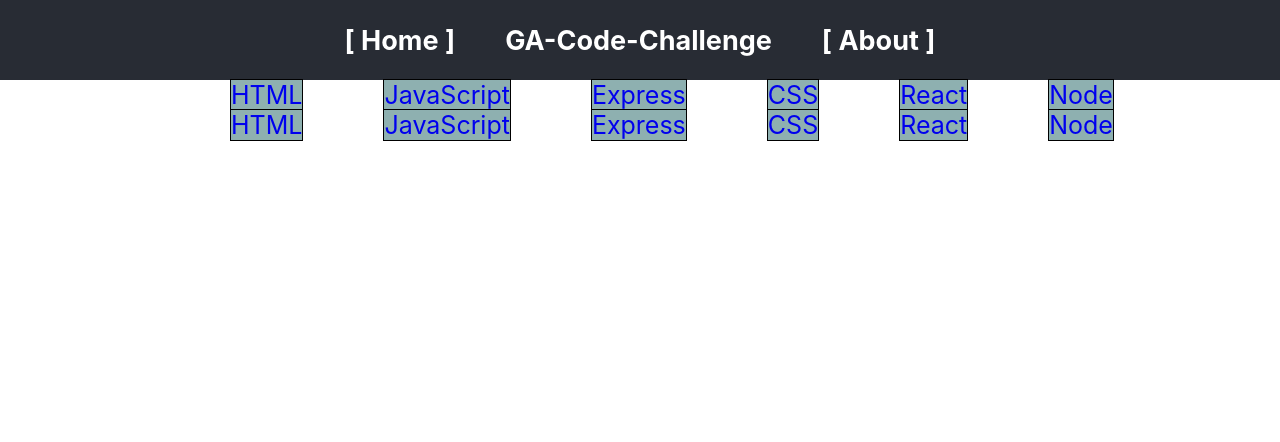
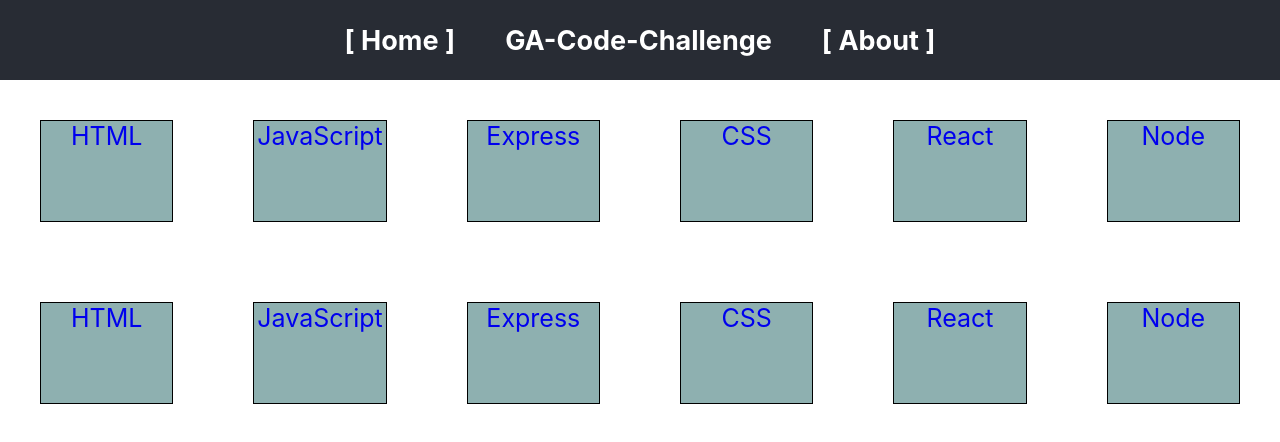
Before and after one commit to wtsia/DevQ, a React (Create React App) app in the folder code-challenge/: page /home in a window 1280 px wide. Shown: the top 442 px of the page. Built offline with nearby package versions, Linux system fonts and the light colour scheme.

Commit message:
linking pages

```diff
--- a/code-challenge/src/App.js
+++ b/code-challenge/src/App.js
@@ -30,11 +30,11 @@ class App extends Component {
         <main>
           <div>
             <Switch>
-              <Route path="/home" exact component={Home} />
-              <Route path="/about" exact component={About} />
+              <Route exact path="/home" component={Home} />
+              <Route exact path="/about" component={About} />
               <Route
+                exact
                 path="/:question"
-                exact
                 render={route => (
                   <Question {...route} questions={this.state.questions} />
                 )}
--- a/code-challenge/src/Components/Home.js
+++ b/code-challenge/src/Components/Home.js
@@ -18,27 +18,25 @@ class Home extends Component {
   render() {
     let questionTypes = questionJson.map(item => {
       return (
-        <div className="container">
-          <div className="languages" key={item.question}>
-            <Link className="button" to={"/" + item.type}>
+        <div className="container" key={item.question}>
+          <Link className="button" to={"/" + item.question}>
             HTML
           </Link>
-            <Link className="button" to={"/" + item.type}>
+          <Link className="button" to={"/" + item.question}>
             JavaScript
           </Link>
-            <Link className="button" to={"/" + item.type}>
+          <Link className="button" to={"/" + item.question}>
             Express
           </Link>
-            <Link className="button" to={"/" + item.type}>
+          <Link className="button" to={"/" + item.question}>
             CSS
           </Link>
-            <Link className="button" to={"/" + item.type}>
+          <Link className="button" to={"/" + item.question}>
             React
           </Link>
-            <Link className="button" to={"/" + item.type}>
+          <Link className="button" to={"/" + item.question}>
             Node
           </Link>
-          </div>
         </div>
       );
     });
--- a/code-challenge/src/Components/Question.js
+++ b/code-challenge/src/Components/Question.js
@@ -14,10 +14,10 @@ class Question extends Component {
   }
   render() {
     let item = this.props.questions.find(
-      question => question.type === this.props.match.params.type
+      challenge => challenge.type === this.props.match.params.type
     );
     return (
-      <div className="container" key={item.question}>
+      <div className="container" key={item.type}>
         <h1>{item.type}</h1>;
       </div>
     );
```
Lines whose indentation alone changed are shown as unchanged.
